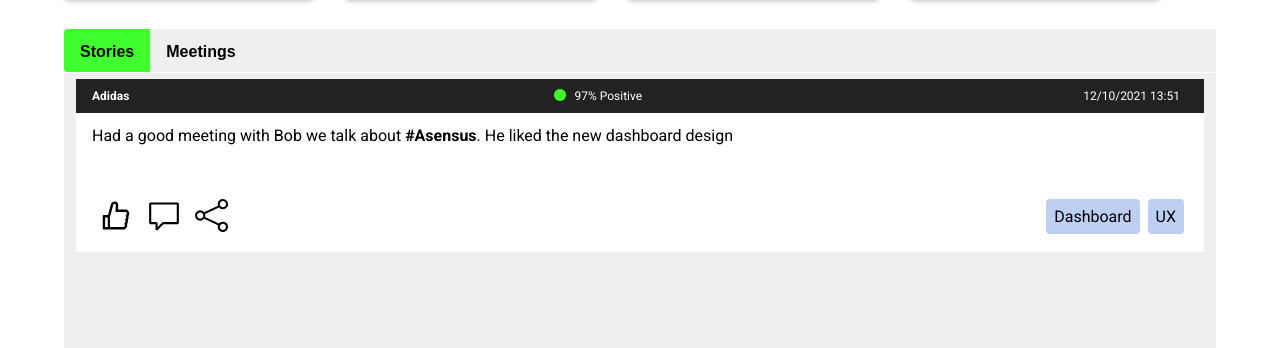
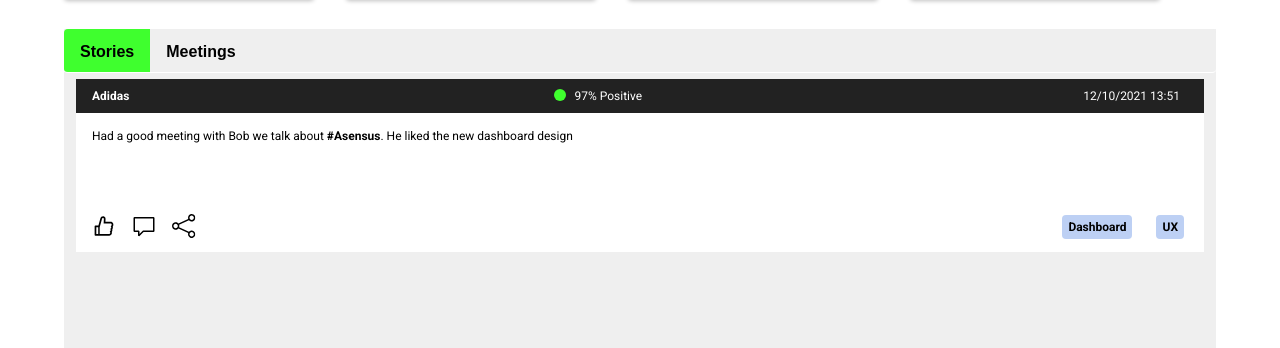
Before and after one commit to fi-ya/asensus, a plain HTML site: page index.html in a window 1280 px wide. Shown: the part 452-800 px from the top of the page. Drawn offline with Linux system fonts and the light colour scheme.

Commit message:
Resize story feed svg icon buttons (25px).

```diff
--- a/index.css
+++ b/index.css
@@ -248,7 +248,7 @@ button.view-btn {
   bottom: 43%;
 }
 .svg {
-  width: 3rem;
+  width:100%;
   padding: 0.5em;
   border-radius: 0.5rem;
 }
@@ -461,6 +461,7 @@ button.view-btn {
   background: var(--secondary-color);
   height: 139px;
   padding: 1rem; /* 0.625rem; */
+  font-size: 0.75rem;
 }
 .story-text {
   line-height: 0.875rem;
@@ -471,14 +472,19 @@ button.view-btn {
   display: flex;
   justify-content: flex-start;
   align-content: center;
-  /* padding: 1em; */
+  gap: 1rem;
   margin: 3rem auto;
+}
+.story-svg{
+  width:100%
 }
 .story-feed-btn {
   outline: none;
   border: none;
   cursor: pointer;
   background-color: transparent;
+  /* height: 1.5rem; */
+  width: 1.5rem;
 }
 .margin-auto {
   margin-right: auto;
@@ -490,9 +496,10 @@ button.view-btn {
   align-items: center;
   gap: 0.25rem;
   padding: 0.25em 0.5em;
-  margin: 0.5rem 0.25rem;
+  margin: 1.5rem 0.25rem;
   background-color: var(--quinary-color);
   border-radius: 0.25rem;
+  font-weight: bold;
 }
 .inline {
   display: inline;
--- a/index.html
+++ b/index.html
@@ -364,19 +364,19 @@
 
               <div class="story-icon-container">
                 <button class="story-feed-btn"><img
-                class="svg"
+                class="story-svg"
                 src="public/thumbs-up-black.svg"
                 alt="thumb up icon"
                 /></button>
                   <button class="story-feed-btn">
                     <img
-                class="svg"
+                class="story-svg"
                 src="public/speech-bubble-black.svg"
                 alt="speech bubble icon"
                 />
                   </button>
 
-                <button class="story-feed-btn margin-auto"><img class="svg" src="public/share-black.svg" alt="share icon" />
+                <button class="story-feed-btn margin-auto"><img class="story-svg" src="public/share-black.svg" alt="share icon" />
                 </button>
 
                 <div class="category-tag">Dashboard</div>
```
